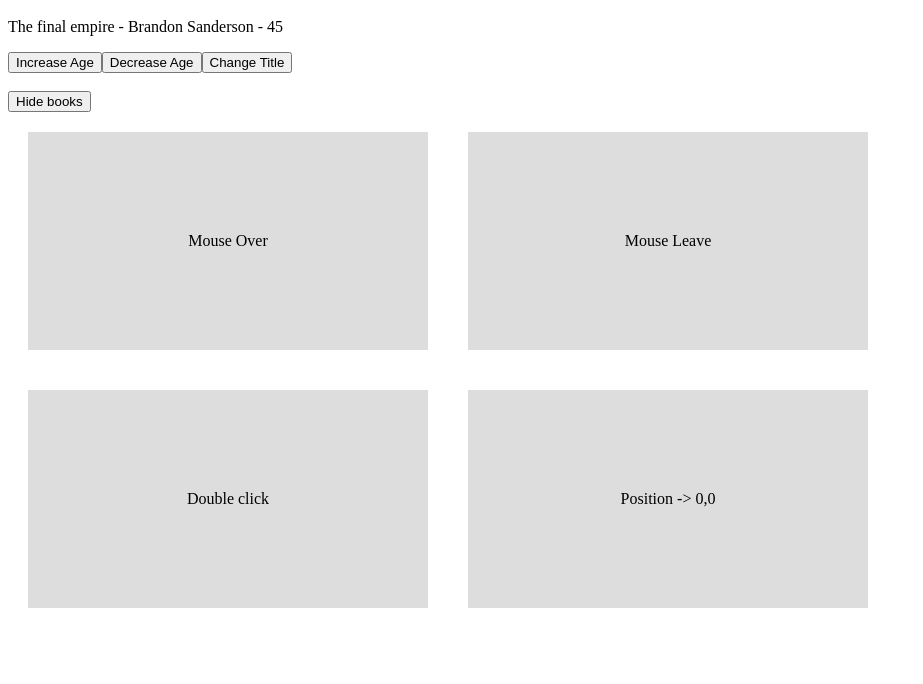
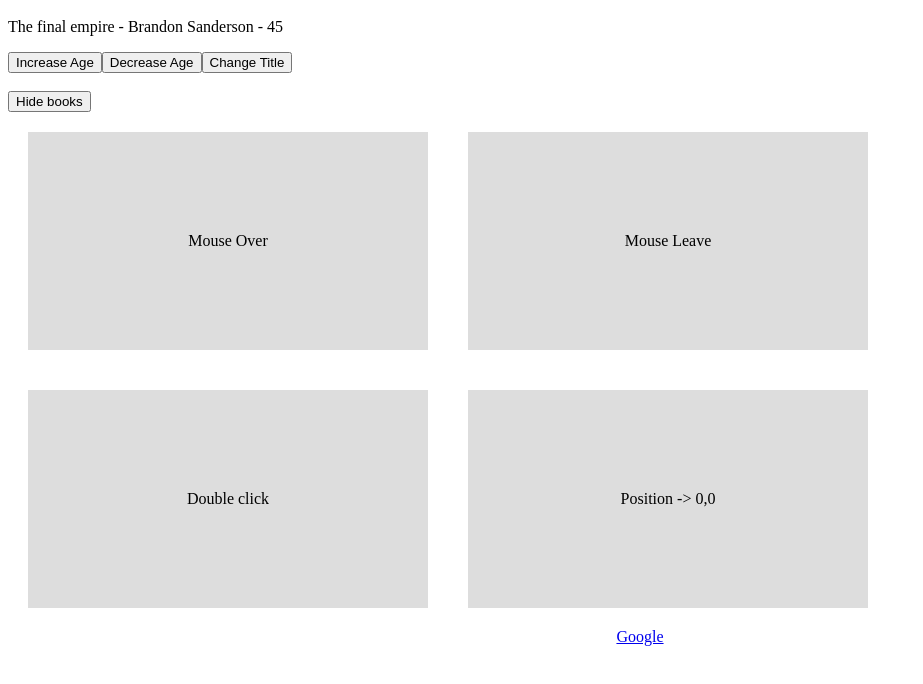
Before and after one commit to Adityasusrname/Vue-GettingStarted, a plain HTML site: page index.html in a window 1280 px wide. Shown: the part 48-732 px from the top of the page, without its empty margins (0-923 px from the left). Drawn offline with nearby package versions, Linux system fonts and the light colour scheme.

Commit message:
Added binding example

```diff
--- a/app.js
+++ b/app.js
@@ -7,7 +7,8 @@ const app = Vue.createApp({
             click:1,
             showBooks:true,
             x:0,
-            y:0
+            y:0,
+            url:'https://www.google.com/'
         }
     },
     methods:{
--- a/index.html
+++ b/index.html
@@ -40,6 +40,10 @@
         <div class="box" @mouseleave="handleEvent">Mouse Leave</div>
         <div class="box" @dblclick="handleEvent">Double click</div>
         <div class="box" @mousemove="handleMouseMove">Position -> {{x}},{{y}}</div>
+        <br/>
+        <div style="text-align:center">
+       <a v-bind:href="url">Google</a>
+    </div>
 
     </div>
     <script src="app.js"></script>
```
